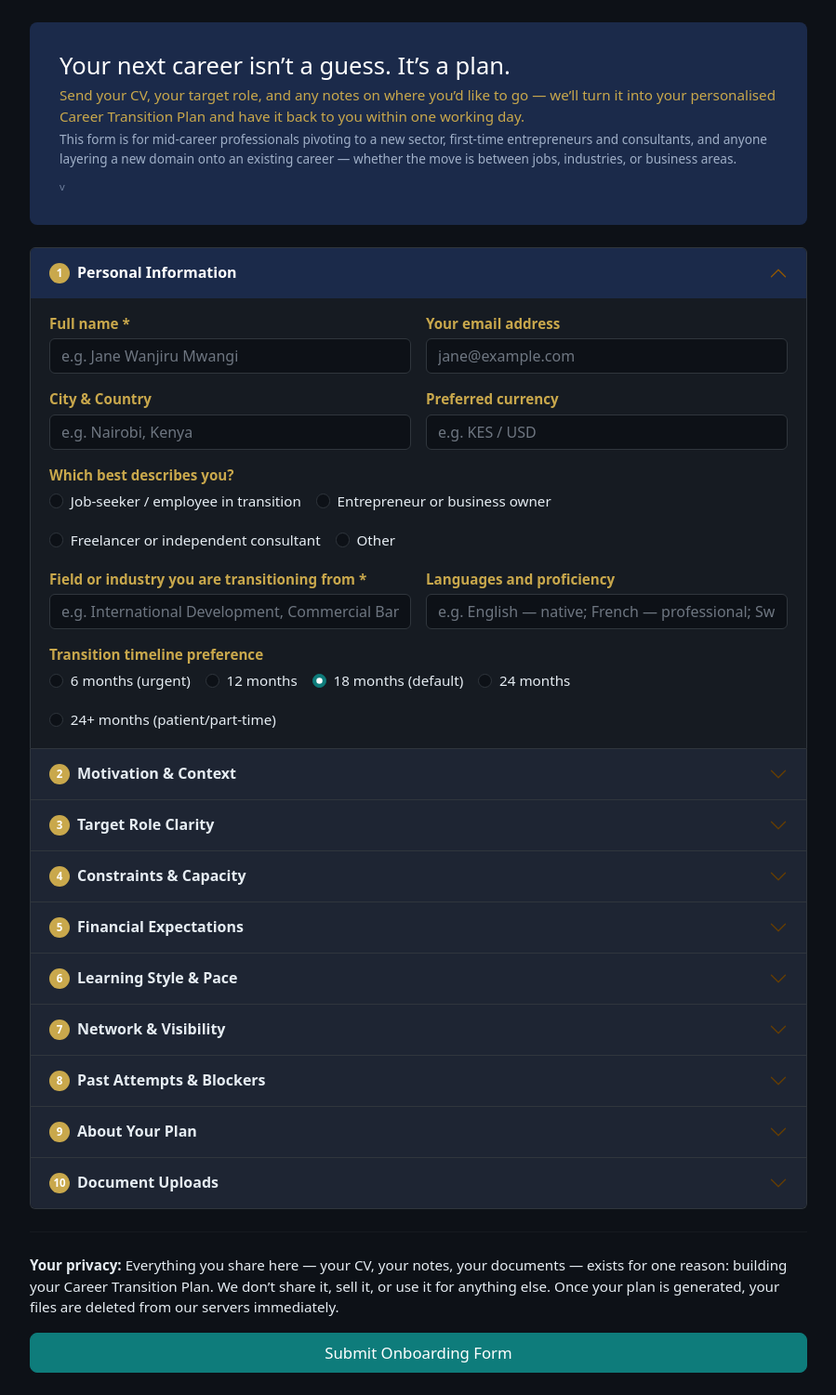
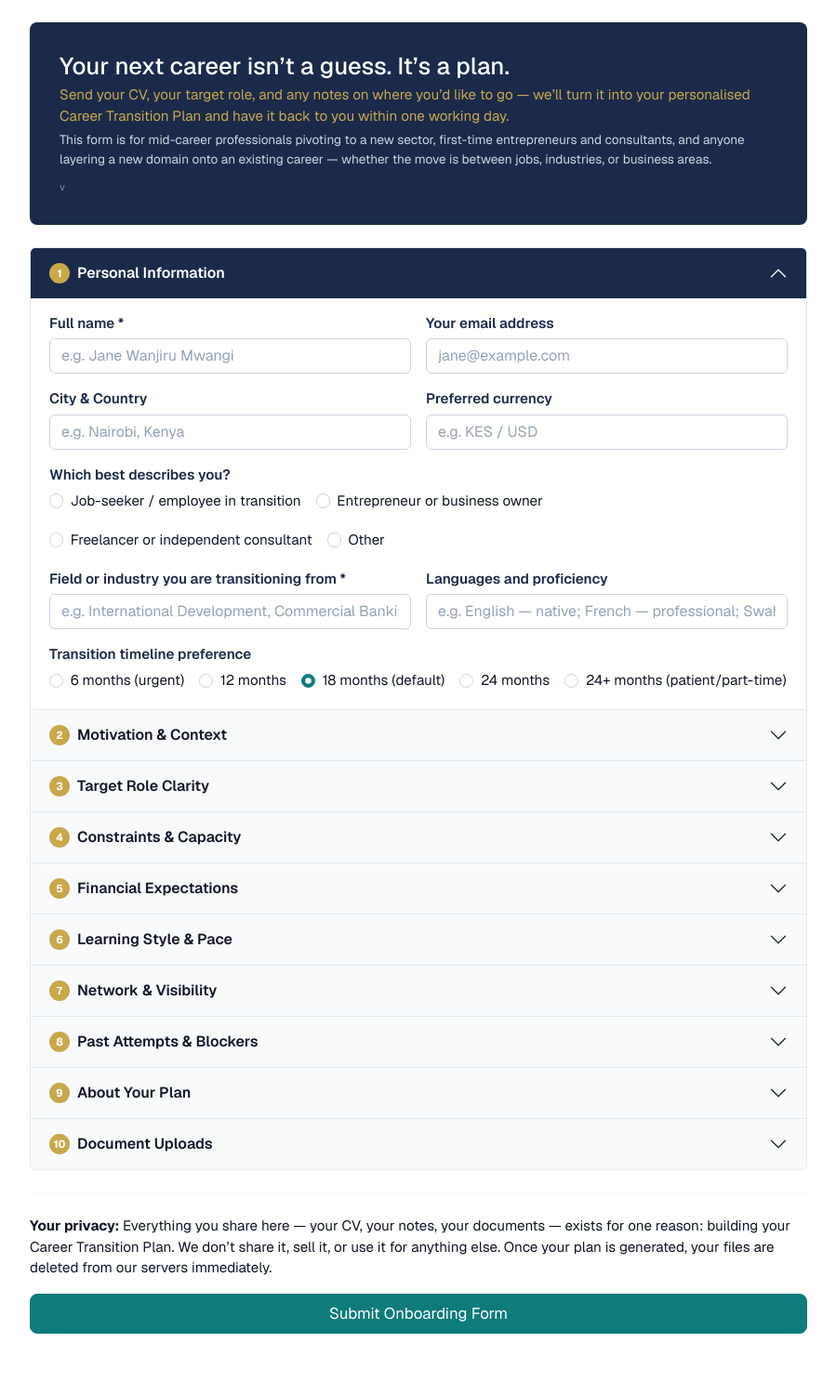
Before and after one commit to ericgitonga/career-transition, a Flask app: template intake/templates/index.html in a window 1280 px wide. Shown: the whole page at 93% size, without its empty margins (190-1089 px from the left). After the commit the page ends 1435 px from the top, so only its background shows below. Run offline with Flask 3, Linux system fonts and the light colour scheme; the template is opened without the code that fills it, so the values that code supplies are empty; parts of the project's set-up code (start-up, migrations or seed data) failed here and were passed over; some libraries are stand-ins or nearby versions.

Commit message:
Restyle intake form to match the landing page's light theme (#10)
The form already used the same brand palette (navy #1B2A4A, teal
#0E7C7B, gold #C9A84C) as the landing page -- just on a dark
GitHub-style theme with the browser's default sans-serif, while the
landing page is light-themed with Geist. Switches data-bs-theme to
light, replaces every dark background/border/text color with light
equivalents matching the landing page's Tailwind slate palette, and
adds Geist via Google Fonts. Bootstrap's accordion structure,
form.js's behavior, and the Jinja2 template logic are untouched --
CSS/markup only.

Verified visually via Playwright screenshots and functionally via the
Flask test client. (refs #9)

Co-authored-by: Claude Sonnet 5 <noreply@anthropic.com>

```diff
--- a/intake/templates/index.html
+++ b/intake/templates/index.html
@@ -1,54 +1,57 @@
 <!doctype html>
-<html lang="en" data-bs-theme="dark">
+<html lang="en" data-bs-theme="light">
 <head>
   <meta charset="utf-8">
   <meta name="viewport" content="width=device-width, initial-scale=1">
   <title>Career Transition Onboarding</title>
+  <link rel="preconnect" href="https://fonts.googleapis.com">
+  <link rel="preconnect" href="https://fonts.gstatic.com" crossorigin>
+  <link href="https://fonts.googleapis.com/css2?family=Geist:wght@400;500;600;700&display=swap" rel="stylesheet">
   <link href="https://cdn.jsdelivr.net/npm/bootstrap@5.3.3/dist/css/bootstrap.min.css" rel="stylesheet"
         integrity="sha384-QWTKZyjpPEjISv5WaRU9OFeRpok6YctnYmDr5pNlyT2bRjXh0JMhjY6hW+ALEwIH" crossorigin="anonymous">
   <style>
     :root { --navy:#1B2A4A; --teal:#0E7C7B; --gold:#C9A84C; }
-    body { background:#0d1117; color:#e6edf3; font-size:.95rem; }
+    body { background:#ffffff; color:#0f172a; font-family:'Geist', -apple-system, BlinkMacSystemFont, sans-serif; font-size:.95rem; }
 
     .form-header { background:var(--navy); color:#fff; padding:2rem; border-radius:.5rem; margin-bottom:1.5rem; }
     .form-header h1 { color:#fff; font-size:1.6rem; margin-bottom:.25rem; }
     .form-header p  { color:var(--gold); margin:0; }
-    .form-header .version { color:#6e7f9c; font-size:.7rem; margin-top:.75rem; }
+    .form-header .subtext { color:#cbd5e1; }
+    .form-header .version { color:#7a8bab; font-size:.7rem; margin-top:.75rem; }
 
-    .accordion-item  { background:#161b22; border-color:#30363d; }
-    .accordion-body  { background:#161b22; }
-    .accordion-button { font-weight:600; color:#e6edf3; background:#1e2533; }
+    .accordion-item  { background:#ffffff; border-color:#e2e8f0; }
+    .accordion-body  { background:#ffffff; }
+    .accordion-button { font-weight:600; color:#0f172a; background:#f8fafc; }
     .accordion-button:not(.collapsed) { background:var(--navy); color:#fff; box-shadow:none; }
-    .accordion-button:not(.collapsed)::after { filter:invert(1); }
-    .accordion-button.collapsed::after    { filter:invert(1) brightness(.7); }
+    .accordion-button:not(.collapsed)::after { filter:invert(1) brightness(2); }
     .accordion-button:focus { box-shadow:none; }
 
     .num { background:var(--gold); color:#fff; border-radius:50%;
            width:22px; height:22px; display:inline-flex; align-items:center;
            justify-content:center; font-size:.72rem; font-weight:700; margin-right:8px; flex-shrink:0; }
 
-    .form-label { font-weight:600; color:var(--gold); margin-bottom:.3rem; }
-    .form-text  { color:#8b949e; }
+    .form-label { font-weight:600; color:#1B2A4A; margin-bottom:.3rem; }
+    .form-text  { color:#64748b; }
     .range-val  { font-weight:700; color:var(--teal); }
-    .text-muted { color:#8b949e !important; }
+    .text-muted { color:#64748b !important; }
 
     .form-control, .form-select {
-      background:#0d1117; border-color:#30363d; color:#e6edf3;
+      background:#ffffff; border-color:#cbd5e1; color:#0f172a;
     }
     .form-control:focus, .form-select:focus {
-      background:#0d1117; border-color:var(--teal); color:#e6edf3;
-      box-shadow:0 0 0 .2rem rgba(14,124,123,.25);
+      background:#ffffff; border-color:var(--teal); color:#0f172a;
+      box-shadow:0 0 0 .2rem rgba(14,124,123,.15);
     }
-    .form-control::placeholder { color:#6e7681; }
+    .form-control::placeholder { color:#94a3b8; }
 
-    .form-check-input { background-color:#0d1117; border-color:#30363d; }
+    .form-check-input { background-color:#ffffff; border-color:#cbd5e1; }
     .form-check-input:checked { background-color:var(--teal); border-color:var(--teal); }
-    .form-check-label { color:#e6edf3; }
+    .form-check-label { color:#0f172a; }
 
     .btn-submit { background:var(--teal); border-color:var(--teal); font-size:1.05rem; }
     .btn-submit:hover { background:var(--navy); border-color:var(--navy); }
 
-    hr { border-color:#30363d; }
+    hr { border-color:#e2e8f0; }
   </style>
 </head>
 <body>
@@ -57,7 +60,7 @@
   <div class="form-header">
     <h1>Your next career isn&rsquo;t a guess. It&rsquo;s a plan.</h1>
     <p>Send your CV, your target role, and any notes on where you&rsquo;d like to go — we&rsquo;ll turn it into your personalised Career Transition Plan and have it back to you within one working day.</p>
-    <p class="mt-1" style="color:#a0b0c8; font-size:.85rem;">
+    <p class="mt-1 subtext" style="font-size:.85rem;">
       This form is for mid-career professionals pivoting to a new sector, first-time entrepreneurs
       and consultants, and anyone layering a new domain onto an existing career — whether the move
       is between jobs, industries, or business areas.
@@ -503,8 +506,8 @@
       <div id="s10" class="accordion-collapse collapse">
         <div class="accordion-body">
           <p class="text-muted small">These will be attached to the email sent to your consultant and used to generate your Career Transition Plan.</p>
-          <div class="p-3 rounded mb-3" style="background:#1e2533; border:1px solid var(--teal);">
-            <p class="mb-0 small" style="color:#e6edf3;">
+          <div class="p-3 rounded mb-3" style="background:#f0f9f9; border:1px solid var(--teal);">
+            <p class="mb-0 small" style="color:#334155;">
               💡 We just need either your CV/business profile uploaded, or the background questions
               below filled in if you don't have a file handy — so your consultant has something to
               build from. Everything else here is optional, but the more you share (a target job
@@ -521,7 +524,7 @@
               </div>
               <!-- CV fallback — shown when no CV is uploaded; nested here so it appears directly under the CV field -->
               <div class="d-none mt-3" id="cv-fallback">
-                <div class="p-3 rounded" style="background:#1e2533; border:1px solid #30363d;">
+                <div class="p-3 rounded" style="background:#f8fafc; border:1px solid #e2e8f0;">
                   <p class="mb-3 text-muted small">Fill in the fields below so your consultant can generate your plan without a CV.</p>
                   <div class="mb-2">
                     <label class="form-label">Current or most recent job title</label>
```
Also changed, not shown: intake/CHANGELOG.md, 1 other file.
